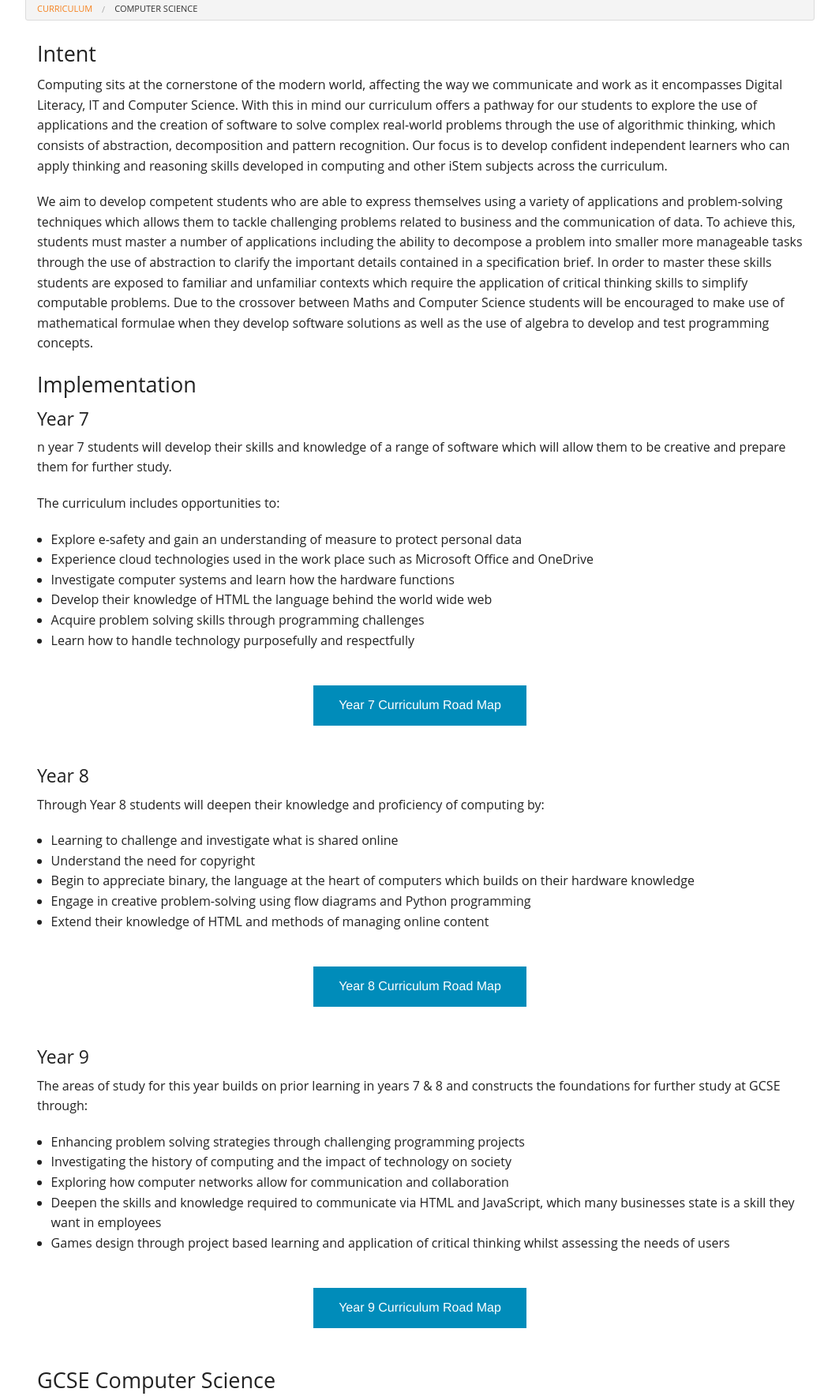
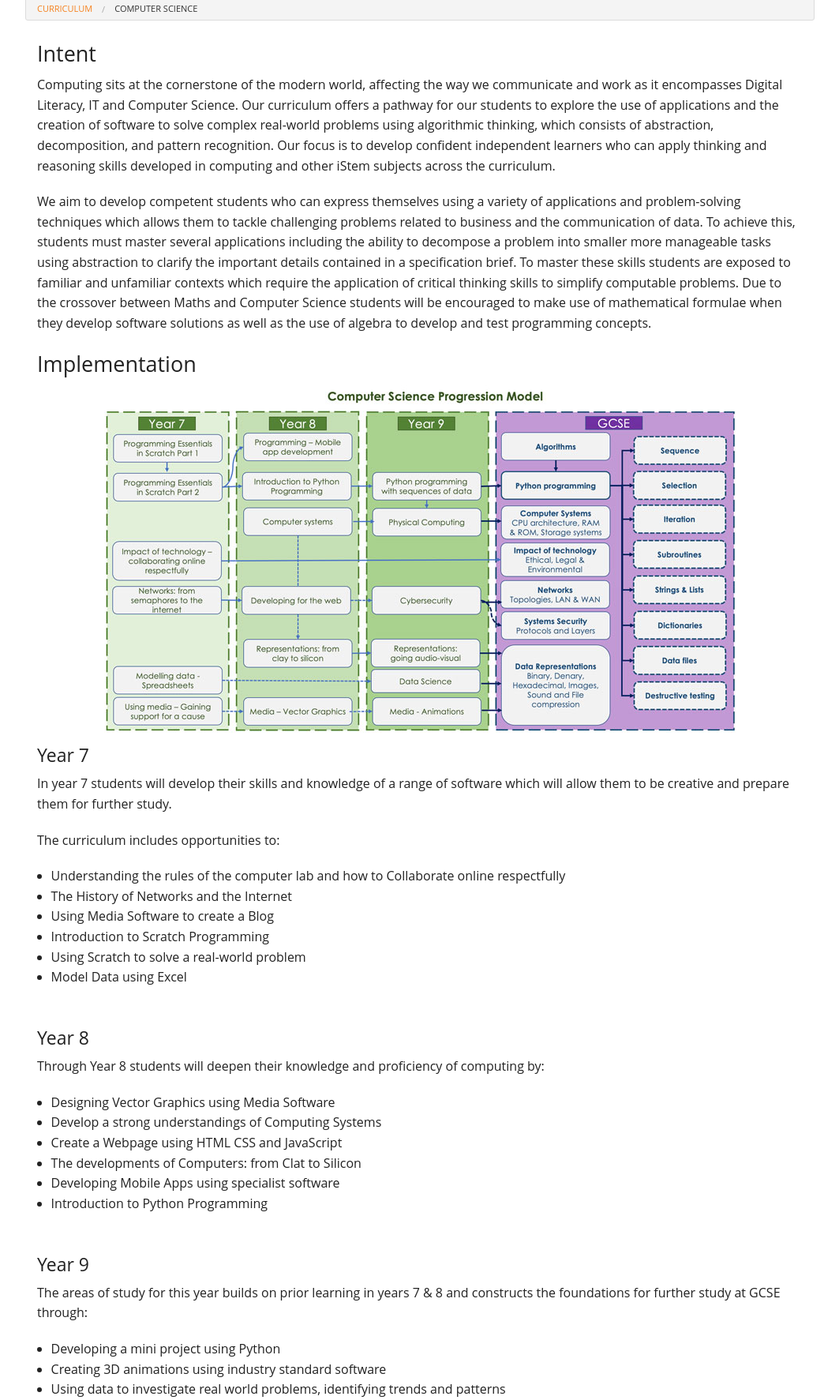
Before and after one commit to PCSITService/parkcommunityschool.co.uk, a PHP site: page /computer-science.php in a window 1280 px wide. Shown: the part 165-1938 px from the top of the page at 79% size, without its empty margins (108-1171 px from the left). Run offline with PHP 8.4, Linux system fonts and the light colour scheme; some libraries are stand-ins or nearby versions.

Commit message:
Computer Science Update

```diff
--- a/computer-science.php
+++ b/computer-science.php
@@ -29,59 +29,55 @@
             <div class="row">
                 <div class="large-12 columns">
                 	<h3>Intent</h3>
-                    <p>Computing sits at the cornerstone of the modern world, affecting the way we communicate and work as it encompasses Digital Literacy, IT and Computer Science. With this in mind our curriculum offers a pathway for our students to explore the use of applications and the creation of software to solve complex real-world problems through the use of algorithmic thinking, which consists of abstraction, decomposition and pattern recognition. Our focus is to develop confident independent learners who can apply thinking and reasoning skills developed in computing and other iStem subjects across the curriculum.</p>
-                    <p>We aim to develop competent students who are able to express themselves using a variety of applications and problem-solving techniques which allows them to tackle challenging problems related to business and the communication of data. To achieve this, students must master a number of applications including the ability to decompose a problem into smaller more manageable tasks through the use of abstraction to clarify the important details contained in a specification brief. In order to master these skills students are exposed to familiar and unfamiliar contexts which require the application of critical thinking skills to simplify computable problems. Due to the crossover between Maths and Computer Science students will be encouraged to make use of mathematical formulae when they develop software solutions as well as the use of algebra to develop and test programming concepts.</p>
+                    <p>Computing sits at the cornerstone of the modern world, affecting the way we communicate and work as it encompasses Digital Literacy, IT and Computer Science. Our curriculum offers a pathway for our students to explore the use of applications and the creation of software to solve complex real-world problems using algorithmic thinking, which consists of abstraction, decomposition, and pattern recognition. Our focus is to develop confident independent learners who can apply thinking and reasoning skills developed in computing and other iStem subjects across the curriculum.</p>
+                    <p>We aim to develop competent students who can express themselves using a variety of applications and problem-solving techniques which allows them to tackle challenging problems related to business and the communication of data. To achieve this, students must master several applications including the ability to decompose a problem into smaller more manageable tasks using abstraction to clarify the important details contained in a specification brief. To master these skills students are exposed to familiar and unfamiliar contexts which require the application of critical thinking skills to simplify computable problems. Due to the crossover between Maths and Computer Science students will be encouraged to make use of mathematical formulae when they develop software solutions as well as the use of algebra to develop and test programming concepts.</p>
 
 					<h3>Implementation</h3>
+
+					<div class="text-center">
+                        <img src="images/computer-science/cs-progression-map.jpg" alt="Computer Science Progression Map">
+                    </div>
+
 					<h4>Year 7</h4>
-					<p>n year 7 students will develop their skills and knowledge of a range of software which will allow them to be creative and prepare them for further study.</p>
+					<p>In year 7 students will develop their skills and knowledge of a range of software which will allow them to be creative and prepare them for further study.</p>
 					<p>The curriculum includes opportunities to:</p>
 						<ul>
-							<li>Explore e-safety and gain an understanding of measure to protect personal data</li>
-							<li>Experience cloud technologies used in the work place such as Microsoft Office and OneDrive</li>
-							<li>Investigate computer systems and learn how the hardware functions</li>
-							<li>Develop their knowledge of HTML the language behind the world wide web</li>
-							<li>Acquire problem solving skills through programming challenges</li>
-							<li>Learn how to handle technology purposefully and respectfully</li>
+							<li>Understanding the rules of the computer lab and how to Collaborate online respectfully</li>
+							<li>The History of Networks and the Internet</li>
+							<li>Using Media Software to create a Blog</li>
+							<li>Introduction to Scratch Programming </li>
+							<li>Using Scratch to solve a real-world problem </li>
+							<li>Model Data using Excel </li>
 						</ul>
-					<br>
-					<div class="text-center">
-						<a role="button" target="_blank" href="assets/curriculum/computer-science/yr7-roadmap.pdf" class="button">Year 7 Curriculum Road Map</a>
-					</div>
 					<br>
 
 					<h4>Year 8</h4>
 					<p>Through Year 8 students will deepen their knowledge and proficiency of computing by:</p>
 						<ul>
-							<li>Learning to challenge and investigate what is shared online</li>
-							<li>Understand the need for copyright</li>
-							<li>Begin to appreciate binary, the language at the heart of computers which builds on their hardware knowledge</li>
-							<li>Engage in creative problem-solving using flow diagrams and Python programming</li>
-							<li>Extend their knowledge of HTML and methods of managing online content</li>
+							<li>Designing Vector Graphics using Media Software</li>
+							<li>Develop a strong understandings of Computing Systems </li>
+							<li>Create a Webpage using HTML CSS and JavaScript</li>
+							<li>The developments of Computers: from Clat to Silicon</li>
+							<li>Developing Mobile Apps using specialist software</li>
+							<li>Introduction to Python Programming</li>
 						</ul>
-					<br>
-					<div class="text-center">
-						<a role="button" target="_blank" href="assets/curriculum/computer-science/yr8-roadmap.pdf" class="button">Year 8 Curriculum Road Map</a>
-					</div>
 					<br>
 
 					<h4>Year 9</h4>
 					<p>The areas of study for this year builds on prior learning in years 7 & 8 and constructs the foundations for further study at GCSE through:</p>
 						<ul>
-							<li>Enhancing problem solving strategies through challenging programming projects</li>
-							<li>Investigating the history of computing and the impact of technology on society</li>
-							<li>Exploring how computer networks allow for communication and collaboration</li>
-							<li>Deepen the skills and knowledge required to communicate via HTML and JavaScript, which many businesses state is a skill they want in employees</li>
-							<li>Games design through project based learning and application of critical thinking whilst assessing the needs of users</li>
+							<li>Developing a mini project using Python</li>
+							<li>Creating 3D animations using industry standard software </li>
+							<li>Using data to investigate real world problems, identifying trends and patterns</li>
+							<li>Discover the binary digits that lie beneath Audio and Visual</li>
+							<li>Developing an understanding of Cyber Threats and how to protect networks</li>
+							<li>Building your own Physical Computing Project using BBC Micro:Bit</li>
 						</ul>
-					<br>
-					<div class="text-center">
-						<a role="button" target="_blank" href="assets/curriculum/computer-science/yr9-roadmap.pdf" class="button">Year 9 Curriculum Road Map</a>
-					</div>
+
 					<br>
 
-					<h3>GCSE Computer Science</h3>
-					<p>Computer Science is a highly creative subject that calls on learners to be inventive. To help us develop this engaging, modern qualification, we talked to companies like Microsoft, Google and Cisco; organisations like Computing at School (CAS) and also teachers and other academics.</p>
+					<h3>GCSE</h3>
+					<p>Computer Science is a highly creative subject that calls on learners to be inventive. To help us develop this engaging, modern qualification, we talked to companies like Microsoft, Google, and Cisco; organisations like Computing at School (CAS) and teachers and other academics.</p>
 
 					<p>At GCSE our students will follow the OCR Specification which explores a range of concepts which aims to equip and prepare candidates to complete programming projects with an awareness of the technologies that support their creation. This is achieved through two strands, Computer Systems and Computational Thinking.</p>
 
@@ -107,7 +103,7 @@
 						</ul>
 
 
-					<h3>What will a student gain from this course? </h3>
+					<h3>Key Skills Gained on this Course</h3>
 						<ul>
 							<li>Valuable thinking and programming skills that are extremely attractive in the modern workplace</li>
 							<li>A deep understanding of problem solving and experience in creating logical and efficient solutions</li>
@@ -117,25 +113,12 @@
 
 
 
-					<h3>What could your child do next?</h3>
-					<p>Our GCSE (9-1) Computer Science is effective preparation for a range of qualifications including:</p>
-						<ul>
-							<li>AS Level Computer Science.</li>
-							<li>A Level Computer Science.</li>
-							<li>Cambridge Technicals – IT Level 3 or Digital Media Level 3 </li>
-						</ul>
-					<p>(these are OCR vocational qualifications that offer an alternative to A levels for students aged 16+).</p>
-					<p>It also provides a good grounding for other subject areas that require problem solving and analytical skills.</p>
-
-
-
-					<h3>What Careers could a GCSE in Computer Science lead to?</h3>
-					<p>There are many different careers that our qualifications could help students move towards.</p>
-					<p>Here are some examples of sample career paths:</p>
+					<h3>Where to Next?</h3>
+					<p>There are many Different careers that our qualifications could help students move towards. Below are some examples of possible career paths:</p>
 						<ul>
 							<li>Data Analyst</li>
 							<li>Games Developer</li>
-							<li>Networks Manager</li>
+							<li>Network Manager</li>
 							<li>Software Architect</li>
 							<li>Robotics Engineer</li>
 							<li>Multimedia Programmer</li>
@@ -143,14 +126,26 @@
 							<li>Forensic Computing</li>
 							<li>Animator</li>
 							<li>Web Design</li>
-							<li>App development</li>
+							<li>App Development</li>
 							<li>Nanotechnologist</li>
 						</ul>
 						<br>
-						<div class="text-center">
-							<a role="button" target="_blank" href="assets/curriculum/computer-science/gcse-roadmap.pdf" class="button">GCSE Curriculum Road Map</a>
-						</div>
-						<br>
+
+					<h3>College Links</h3>
+					<p>
+						<ul>
+							<li><a target="_blank" href="https://www.hsdc.ac.uk/courses/computer-science/">https://www.hsdc.ac.uk/courses/computer-science/</a></li>
+							<li><a target="_blank" href="https://www.portsmouth-college.ac.uk/courses/computer-science/">https://www.portsmouth-college.ac.uk/courses/computer-science/</a></li>
+							<li><a target="_blank" href="https://www.highbury.ac.uk/computing-it/">https://www.highbury.ac.uk/computing-it/</a></li>
+
+						</ul>
+					</p>
+					<h3>Careers in Computing Technology: </h3>
+					<p>
+						<ul>
+							<li><a target="_blank" href="https://nationalcareers.service.gov.uk/job-categories/computing-technology-and-digital">https://nationalcareers.service.gov.uk/job-categories/computing-technology-and-digital</a></li>
+						</ul>
+					</p>
 
 					<h3>Parents can help their children by:</h3>
 						<ul>
@@ -165,14 +160,7 @@
 
 						<br>
 
-					<h3>Revision</h3>
-					<div class="row">
-        				<div class="medium-push-4 medium-8 columns">
-        					<h4>For online resources try the following:</h4>
-            				<p>OCR Mooc – which is free to access once an account has been created <a target="_blank" href="https://cambridgegcsecomputing.org">here</a></p>
-            			</div>
-        				<div class="small-10 small-centered medium-uncentered medium-pull-8 medium-4 columns"><img src="assets/curriculum/computer-science/cs-revision.jpg" alt="Revision Books"></div>
-    					</div>
+
 
 						<br><br>
                 </div>
```
Also changed, not shown: images/computer-science/cs-progression-map.jpg (added).
